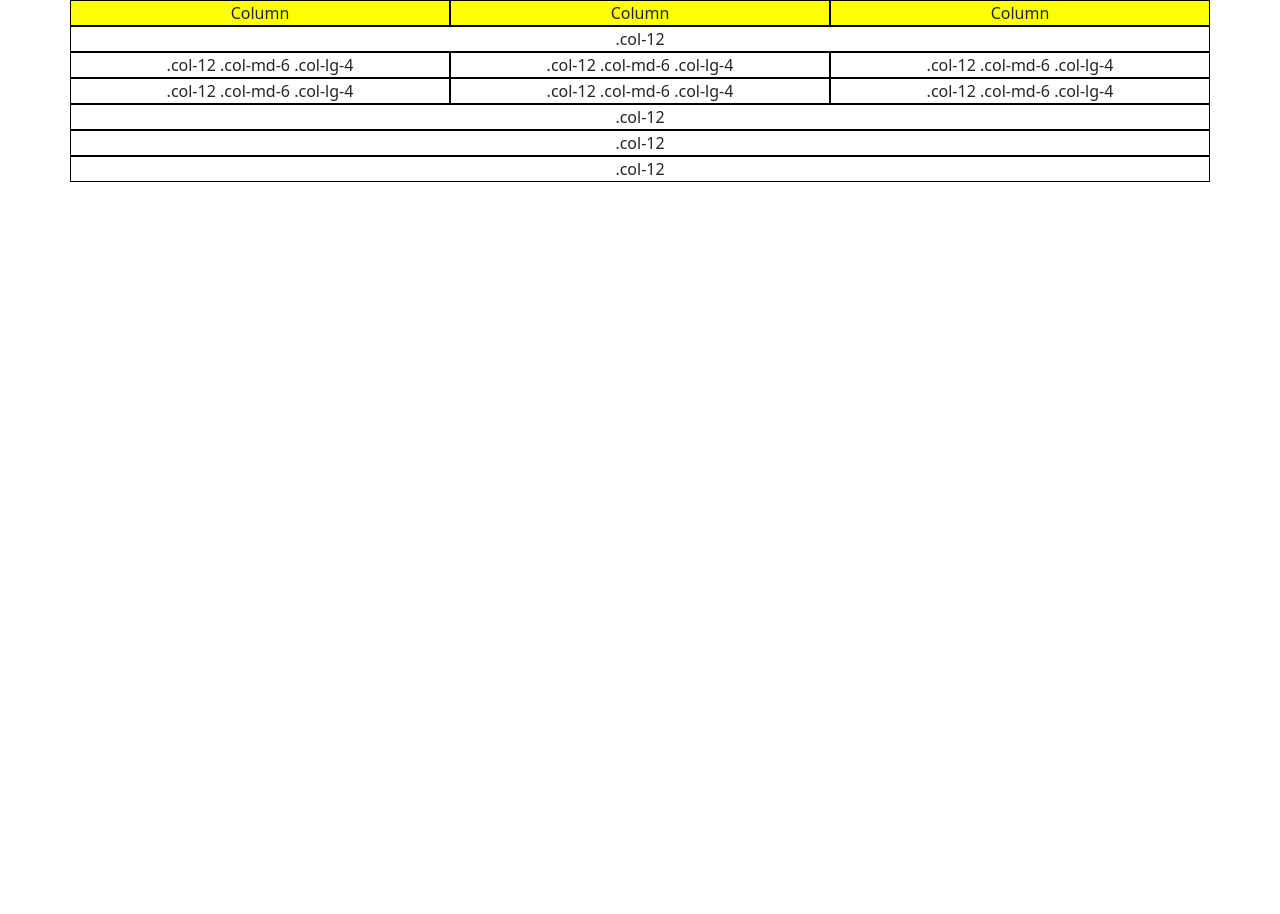
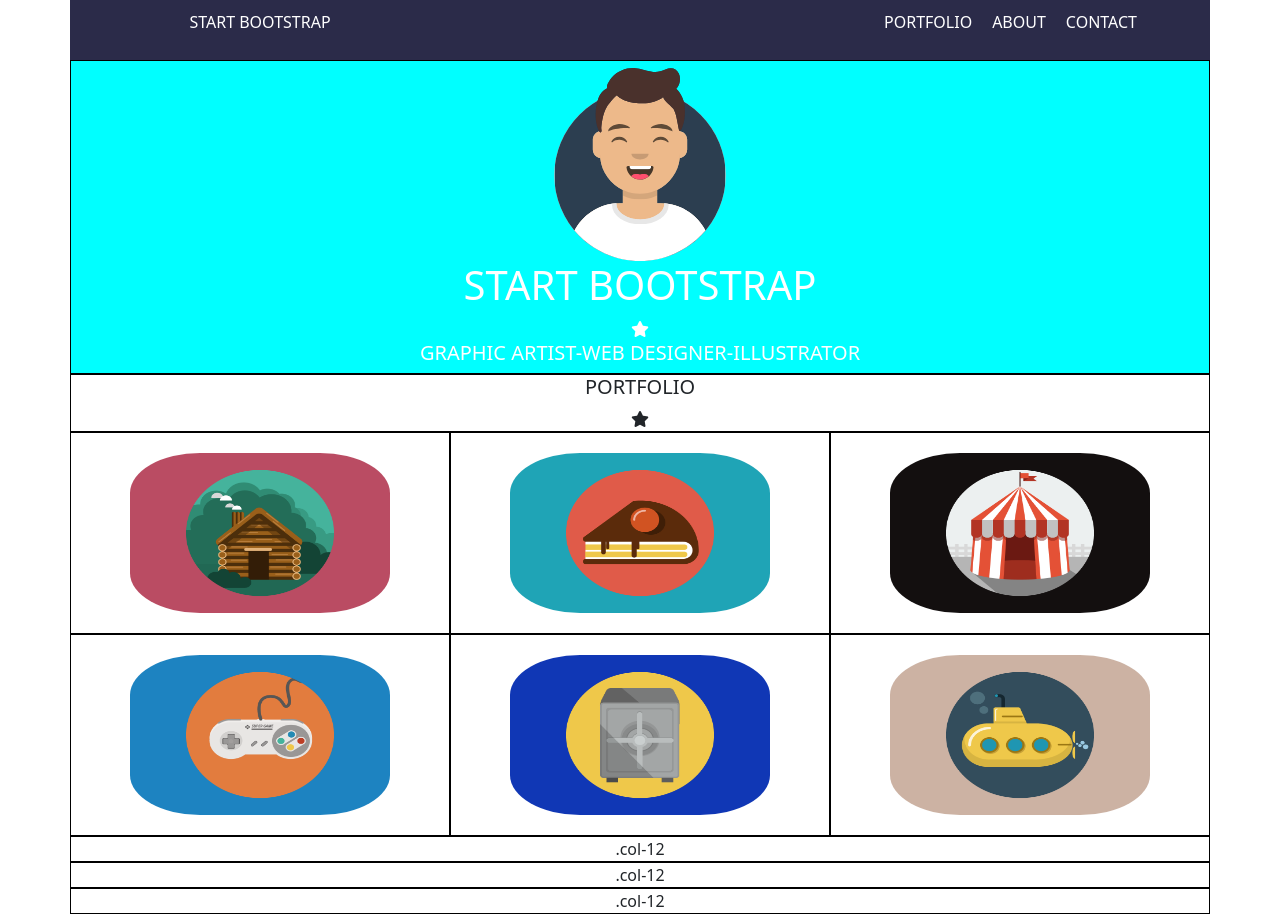
Before and after one commit to Alecpu92/html-css-bootstrap-freelancer, a plain HTML site: page index.html in a window 1280 px wide. Before the commit the page ends 800 px from the top, so only its background shows below. Drawn offline with nearby package versions, Linux system fonts and the light colour scheme.

Commit message:
IMPOSTAZIONE FINO PORTFOLIO

```diff
--- a/css/style.css
+++ b/css/style.css
@@ -1,8 +1,51 @@
-.col{
+/* .col{
     background-color: yellow;
     border: 1px solid black;
+} */
+.col{
+    color: white;
+    text-align: center;
+    background-color: rgb(43, 43, 73);
 }
 .col-12{
     background-color: white;
     border: 1px solid black;
 }
+header{
+    display: flex;
+    flex-direction: row;
+    justify-content: space-between;
+}
+p{
+    margin: 10px;
+}
+ul{
+    display: flex;
+    flex-direction: row;
+    list-style-type: none;
+}
+li{
+    display: flex;
+    flex-direction: row;
+    list-style-type: none;
+    color: white;
+    margin: 10px;
+}
+#jumbotron{
+    background-color: aqua;
+    width: 100%;
+    color: white;
+}
+img{
+    height: 200px;
+    width: 200px;
+}
+h3{
+    font-size: 20px;
+}
+.img-port{
+    height: 200px;
+    width: 300px;
+    border-radius: 30%;
+    padding: 20px;
+}
--- a/index.html
+++ b/index.html
@@ -4,6 +4,7 @@
     <meta charset="UTF-8">
     <meta http-equiv="X-UA-Compatible" content="IE=edge">
     <meta name="viewport" content="width=device-width, initial-scale=1.0">
+    <link rel="stylesheet" href="https://cdnjs.cloudflare.com/ajax/libs/font-awesome/6.3.0/css/all.min.css" integrity="sha512-SzlrxWUlpfuzQ+pcUCosxcglQRNAq/DZjVsC0lE40xsADsfeQoEypE+enwcOiGjk/bSuGGKHEyjSoQ1zVisanQ==" crossorigin="anonymous" referrerpolicy="no-referrer" />
     <link href="https://cdn.jsdelivr.net/npm/bootstrap@5.3.0-alpha3/dist/css/bootstrap.min.css" rel="stylesheet" integrity="sha384-KK94CHFLLe+nY2dmCWGMq91rCGa5gtU4mk92HdvYe+M/SXH301p5ILy+dN9+nJOZ" crossorigin="anonymous">
     <link rel="stylesheet" href="css/style.css">
     <title>Document</title>
@@ -13,13 +14,17 @@
     <div class="container text-center">
         <div class="row">
           <div class="col">
-            Column
+            <p>START BOOTSTRAP</p>
           </div>
           <div class="col">
-            Column
+
           </div>
           <div class="col">
-            Column
+            <ul>
+              <li>PORTFOLIO</li>
+              <li>ABOUT</li>
+              <li>CONTACT</li>
+            </ul>
           </div>
         </div>
       </div>
@@ -28,19 +33,34 @@
     <main>
       <div class="container text-center">
         <div class="row">
-            <div class="col-12">.col-12</div>
+            <div id="jumbotron" class="col-12">
+              <img id="img-avatar" src="img/avatar.svg" alt="">
+              <h1>START BOOTSTRAP</h1>
+              <i class="fa-solid fa-star"></i>
+              <h3>GRAPHIC ARTIST-WEB DESIGNER-ILLUSTRATOR</h3>
+            </div>
+          </div>
+        </div>
+      </div>
+      <div class="container text-center">
+        <div class="row">
+            <div class="col-12">
+              <h3>PORTFOLIO</h3>
+              <i class="fa-solid fa-star"></i>
+
+            </div>
           </div>
         </div>
       </div>
 
       <div class="container text-center">
         <div class="row">
-            <div class="col-12 col-md-6 col-lg-4">.col-12 .col-md-6 .col-lg-4</div>
-            <div class="col-12 col-md-6 col-lg-4">.col-12 .col-md-6 .col-lg-4</div>
-            <div class="col-12 col-md-6 col-lg-4">.col-12 .col-md-6 .col-lg-4</div>
-            <div class="col-12 col-md-6 col-lg-4">.col-12 .col-md-6 .col-lg-4</div>
-            <div class="col-12 col-md-6 col-lg-4">.col-12 .col-md-6 .col-lg-4</div>
-            <div class="col-12 col-md-6 col-lg-4">.col-12 .col-md-6 .col-lg-4</div>
+            <div class="col-12 col-md-6 col-lg-4"><img class="img-port" src="img/cabin.png" alt=""></div>
+            <div class="col-12 col-md-6 col-lg-4"><img class="img-port" src="img/cake.png" alt=""></div>
+            <div class="col-12 col-md-6 col-lg-4"><img class="img-port" src="img/circus.png" alt=""></div>
+            <div class="col-12 col-md-6 col-lg-4"><img class="img-port" src="img/game.png" alt=""></div>
+            <div class="col-12 col-md-6 col-lg-4"><img class="img-port" src="img/safe.png" alt=""></div>
+            <div class="col-12 col-md-6 col-lg-4"><img class="img-port" src="img/submarine.png" alt=""></div>
           </div>
 
       </div>
```
